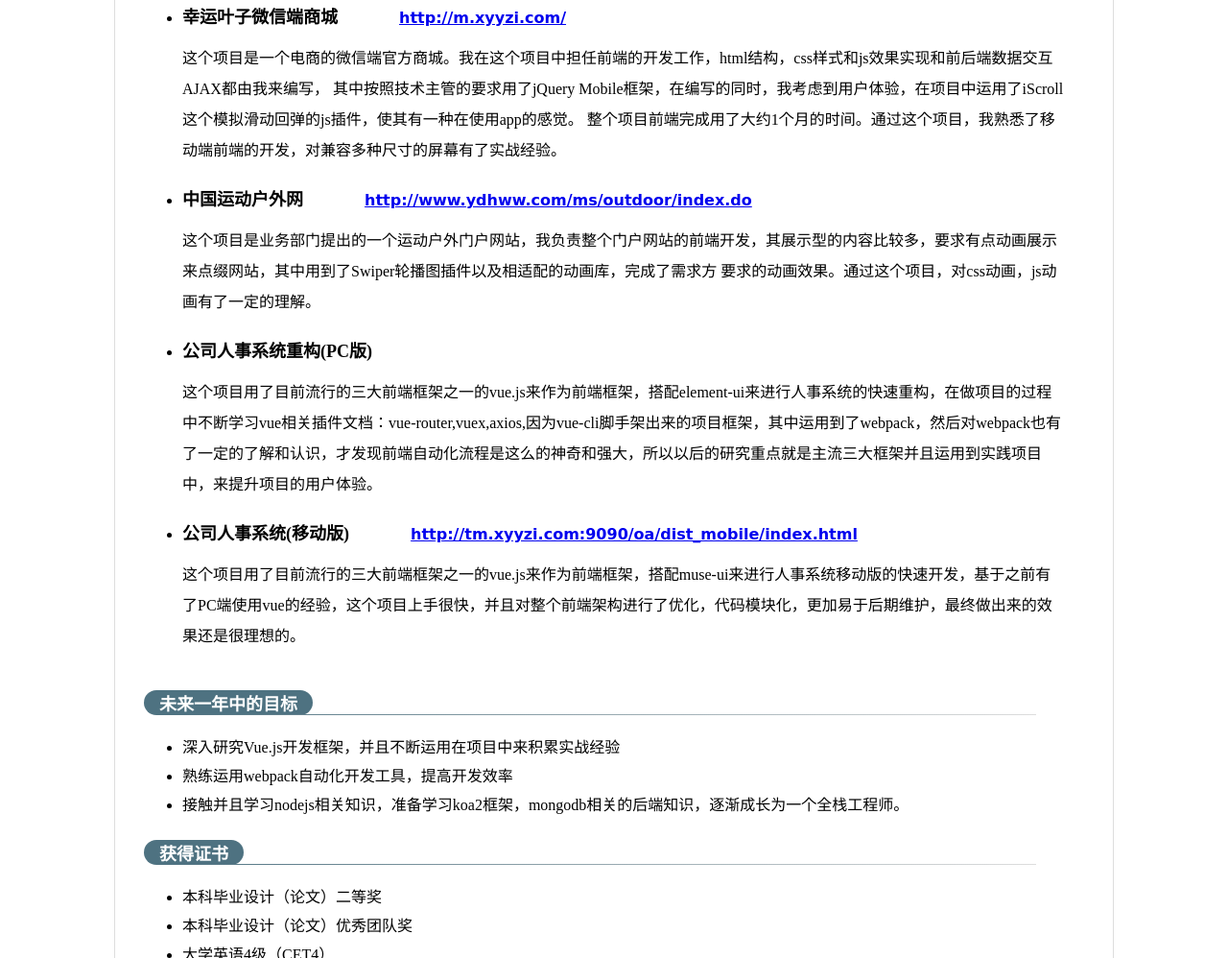
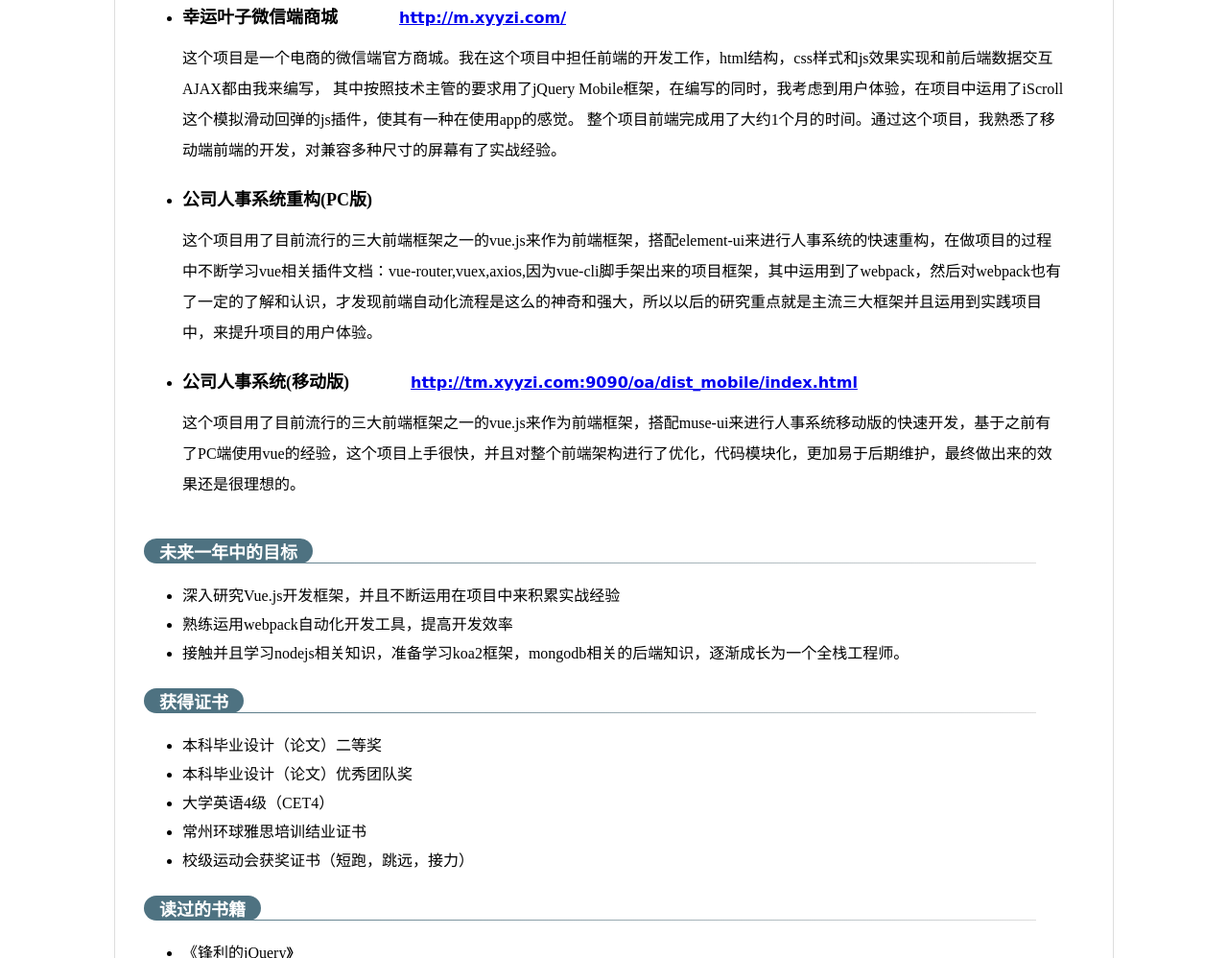
Before and after one commit to chenjibin/chenjibin.github.io, a plain HTML site: page index.html in a window 1280 px wide. Shown: the part 962-1960 px from the top of the page at 96% size. Drawn offline with Linux system fonts and the light colour scheme.

Commit message:
new change

```diff
--- a/index.html
+++ b/index.html
@@ -214,16 +214,6 @@
                     </li>
                     <li>
                         <div>
-                            <span>中国运动户外网</span>
-                            <a href="http://www.ydhww.com/ms/outdoor/index.do">http://www.ydhww.com/ms/outdoor/index.do</a>
-                        </div>
-                        <p>
-                            这个项目是业务部门提出的一个运动户外门户网站，我负责整个门户网站的前端开发，其展示型的内容比较多，要求有点动画展示来点缀网站，其中用到了Swiper轮播图插件以及相适配的动画库，完成了需求方
-                            要求的动画效果。通过这个项目，对css动画，js动画有了一定的理解。
-                        </p>
-                    </li>
-                    <li>
-                        <div>
                             <span>公司人事系统重构(PC版)</span>
                         </div>
                         <p>
```
